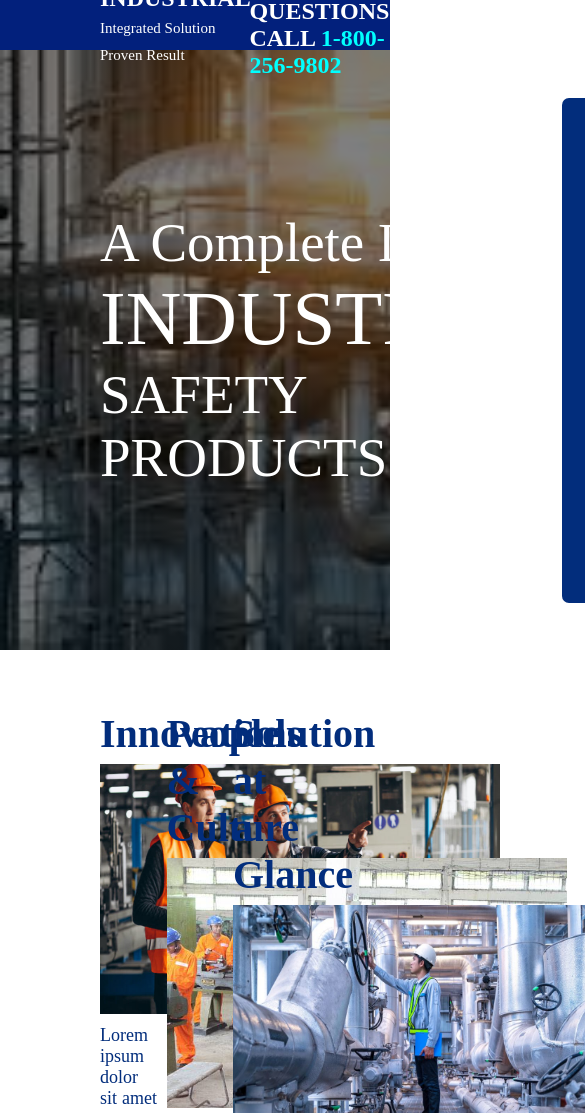
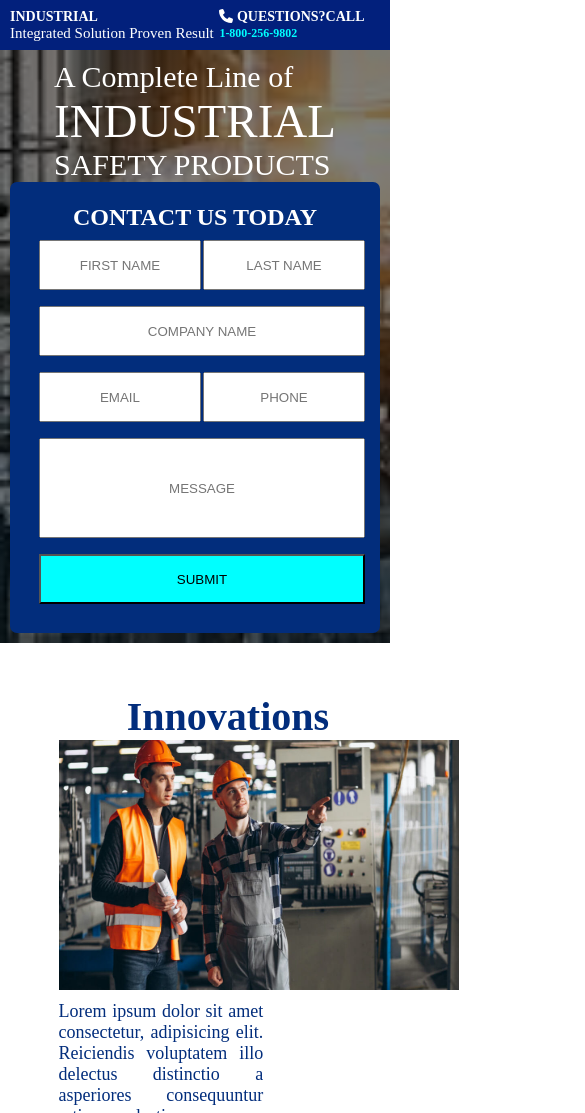
Before and after one commit to mahajanyogita135/weblayout3_industrial, a plain HTML site: page index.html in a window 390 px wide. Shown: the top 1113 px of the page, 585 px wide, since content can reach past the window. Drawn offline with Linux system fonts and the light colour scheme; a script that the page names is missing.

Commit message:
init comment

```diff
--- a/assets/css/style.css
+++ b/assets/css/style.css
@@ -101,7 +101,7 @@ header{
     background: #02207c;
     border: 2px solid #fff;
     border-radius: 4px;
-    margin-top: 20px;
+    margin-top: 20px ;
 
 }
 .service ,.table{
@@ -137,3 +137,76 @@ footer{
     background: #022D7c;
     margin-top: 30px;
 }
+
+@media screen and (max-width:992px){
+    header{
+        padding: 10px;
+    }
+    header h2{
+        font-size: 20px;
+
+    }
+    .banner{
+        padding: 10px;
+
+    }
+    .feature{
+        padding: 50px 0px;
+        flex-direction: column;
+        justify-content: center;
+        align-items: center;
+        }
+    .feature div{
+        width: 35%;
+        height: 450px;
+    }
+
+.feature div img,
+.feature div p{
+        margin-left: -50%;
+    }
+
+    .feature div h2{
+        margin: 0px;
+    }
+    .about{
+        padding: 20px;
+    }
+    .service{
+        padding: 10px;
+    }
+    .service .upper,
+    .service .lower
+    {    flex-direction: column;
+        justify-content: center;
+    }
+    .service .image,
+    .service .content{
+        width: auto;
+        padding-left: 0px; ;
+    }
+}
+
+@media screen and (max-width:768px){
+    header h2{
+        font-size: 14px;
+    }
+
+    header h2 span{
+        font-size: 12px;
+        text-wrap: nowrap;    }
+
+    .banner{
+        height: auto;
+        padding: 10px;
+        flex-direction: column;
+
+    }
+    .banner h1{
+        font-size: 30px;
+
+    }
+    .banner h1 span{
+        font-size: 47px;
+    }
+}
--- a/index.html
+++ b/index.html
@@ -190,7 +190,7 @@
 
     <script src="https://cdnjs.cloudflare.com/ajax/libs/font-awesome/6.4.2/js/all.min.js"
         integrity="sha512-uKQ39gEGiyUJl4AI6L+ekBdGKpGw4xJ55+xyJG7YFlJokPNYegn9KwQ3P8A7aFQAUtUsAQHep+d/lrGqrbPIDQ=="
-        crossorigin="anonymous" referrerpolicy="no-referrer"></script>">
+        crossorigin="anonymous" referrerpolicy="no-referrer"></script>
     <script src="./assets/js/script.js"></script>
 
 </body>
```
